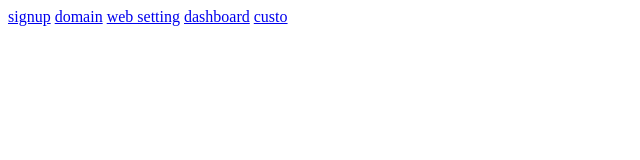
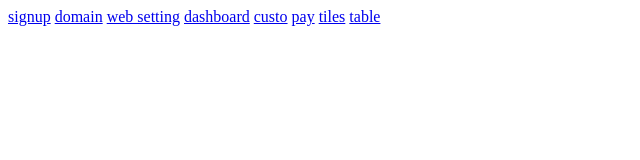
Before and after one commit to derochedesign/gcc-bootstrap-proto, a plain HTML site: page index.html in a window 1280 px wide. Shown: the whole page, without its empty margins (0-640 px from the left). Drawn offline with Linux system fonts and the light colour scheme.

Commit message:
Update index.html

```diff
--- a/index.html
+++ b/index.html
@@ -14,5 +14,8 @@
   <a href="/website-settings.html">web setting</a>
   <a href="/dashboard.html">dashboard</a>
   <a href="/customization.html">custo</a>
+  <a href="/payments.html">pay</a>
+  <a href="/tiles.html">tiles</a>
+  <a href="/table.html">table</a>
 </body>
 </html>
```
